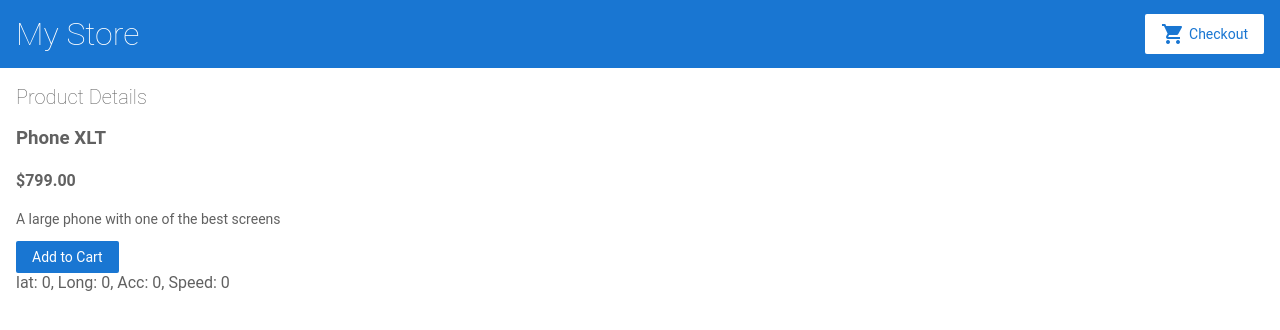
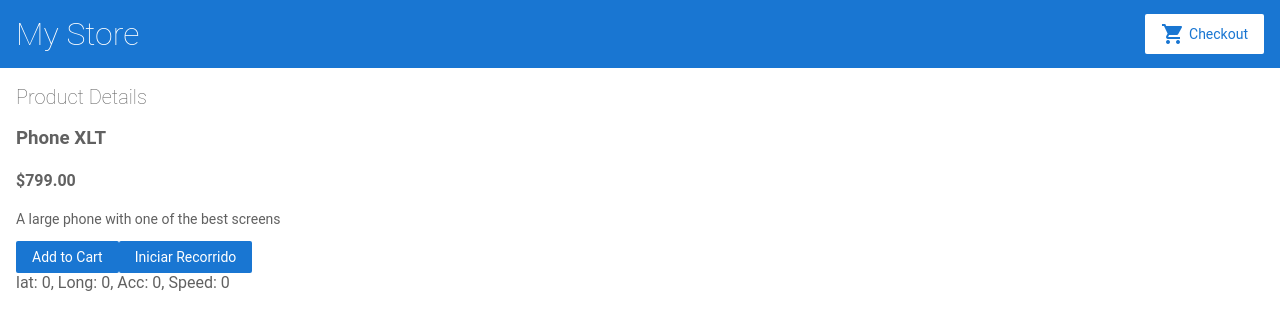
Before and after one commit to GiannelloWeb/angular-example-00, an Angular app: page /products/0 in a window 1280 px wide. Shown: the top 330 px of the page. Built offline with nearby package versions, Linux system fonts and the light colour scheme; no server answers.

Commit message:
2 files modified

```diff
--- a/src/app/product-details/product-details.component.html
+++ b/src/app/product-details/product-details.component.html
@@ -8,6 +8,9 @@
 	<button (click)="addToCart(product)">
     Add to Cart
   </button>
+  <button *ngIf="watcherStat" (click)="getLocation('on')">
+    Iniciar Recorrido
+  </button>
   <div *ngIf="err.status">{{err.msg}}, {{err.code}}</div>
   <div *ngFor="let coord of coords">
     lat: {{coord.lat}}, Long: {{coord.lon}}, Acc: {{coord.accuracy}}, Speed: {{coord.speed}}
--- a/src/app/product-details/product-details.component.ts
+++ b/src/app/product-details/product-details.component.ts
@@ -30,6 +30,7 @@ export class ProductDetailsComponent implements OnInit, OnDestroy {
     status: false
   };
   watcher = 0;
+  watcherStat = true;
   getLocation(act) {
     if (act === "on") {
       console.log("geolocation On");
@@ -47,6 +48,7 @@ export class ProductDetailsComponent implements OnInit, OnDestroy {
             code: 0,
             status: false
           };
+          this.watcherStat= false;
           console.log(position.coords.heading, position.coords.speed);
         },
         err => {
@@ -80,7 +82,6 @@ export class ProductDetailsComponent implements OnInit, OnDestroy {
     this.route.paramMap.subscribe(params => {
       this.product = products[+params.get("productId")];
     });
-    this.getLocation("on");
   }
   ngOnDestroy() {
     this.getLocation("off");
```
